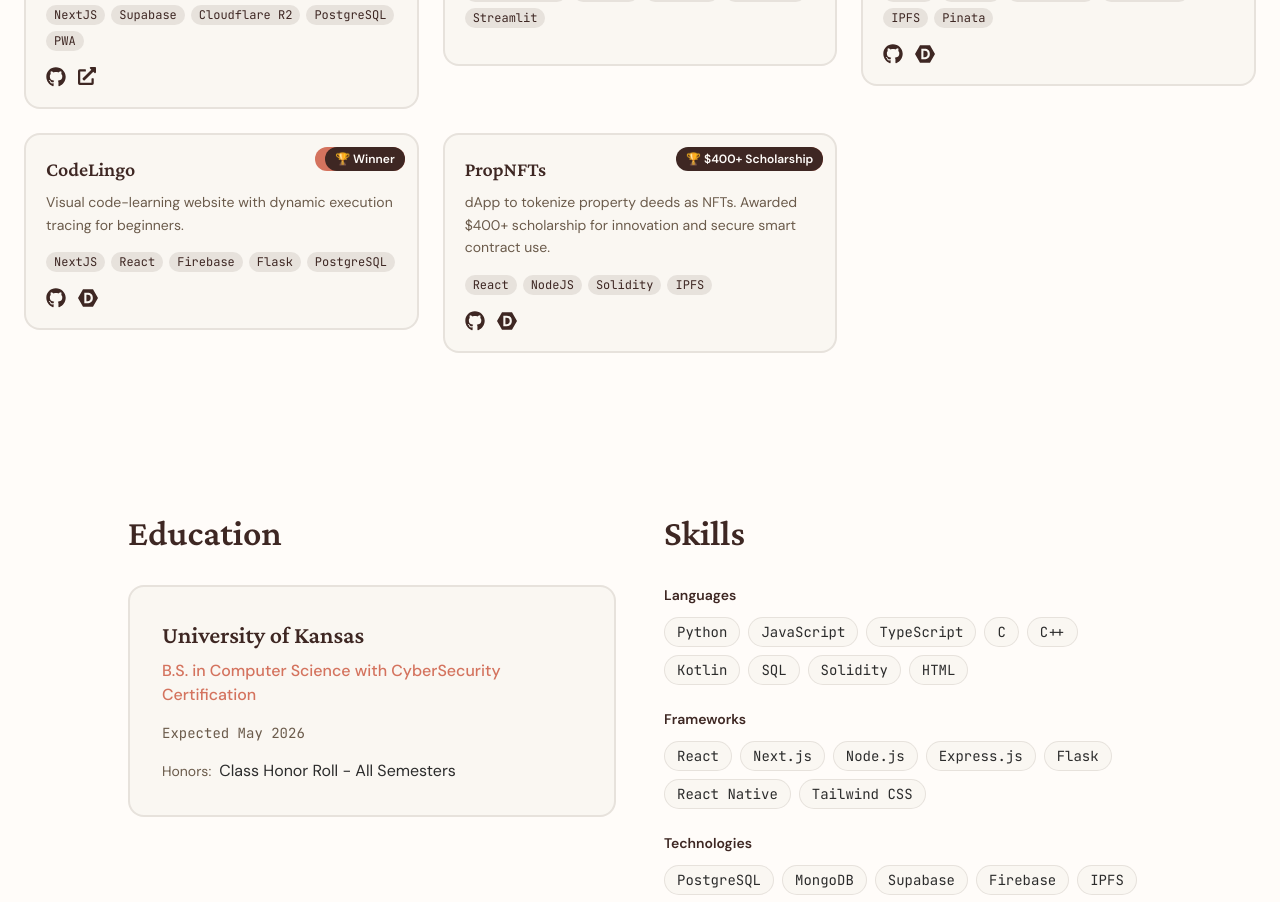
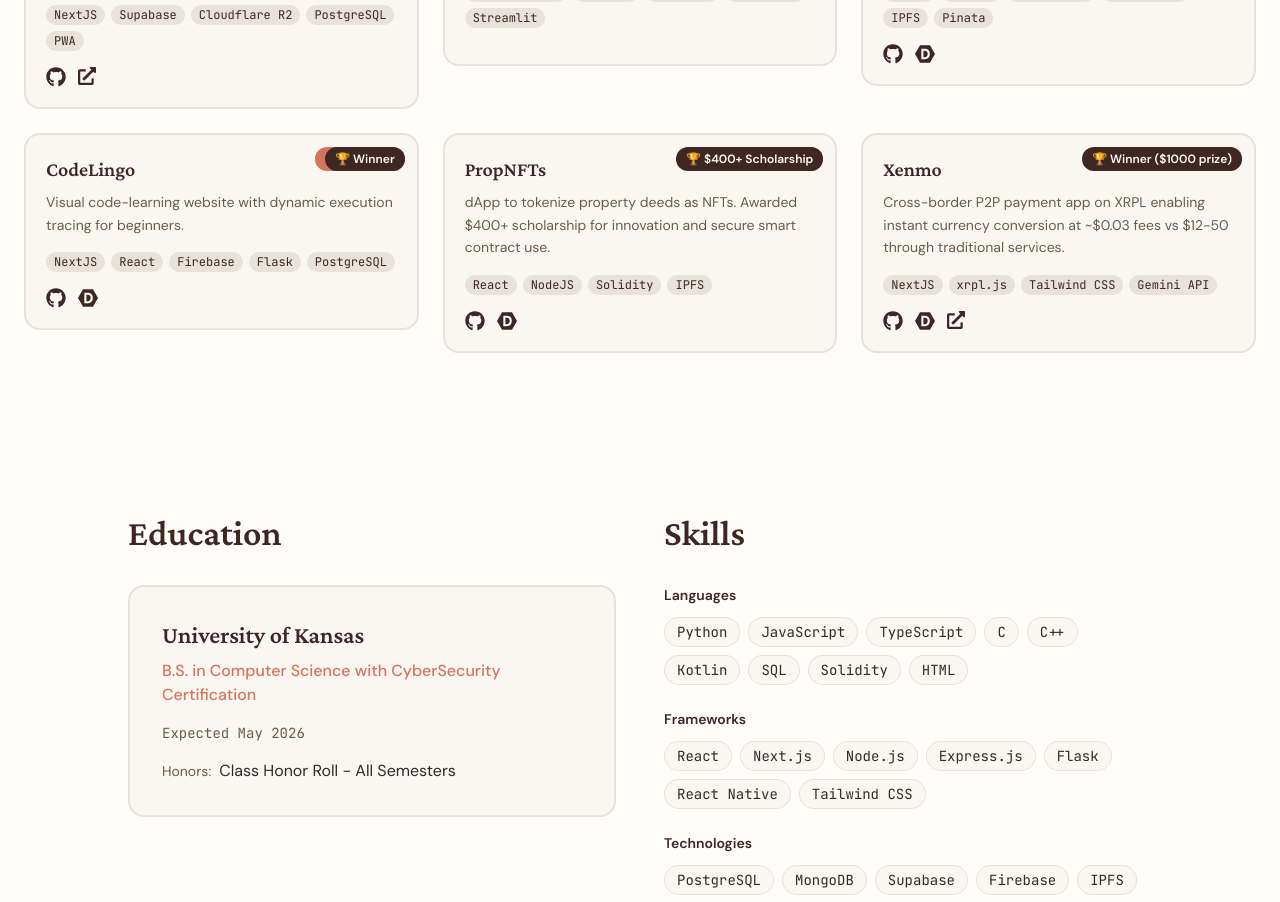
Before and after one commit to JayP04/portfolio, a Next.js app: page / in a window 1280 px wide. Shown: the part 1940-2842 px from the top of the page. Built offline with nearby package versions, Linux system fonts and the light colour scheme.

Commit message:
added Xenmo

```diff
--- a/app/page.tsx
+++ b/app/page.tsx
@@ -27,7 +27,6 @@ export default function Home() {
       detailedDescription: 'more details to come',
       technologies: ['Azure OpenAI', 'Tableau', 'Pydantic', 'Langgraph', 'Streamlit'],
       githubUrl: '',
-      devpostUrl: '',
       featured: false,
       inprogress: true,
     },
@@ -62,6 +61,18 @@ export default function Home() {
       award: '$400+ Scholarship',
       featured: true,
     },
+
+    {date: 'Mar 2026',
+    title: 'Xenmo',
+    description: 'Cross-border P2P payment app on XRPL enabling instant currency conversion at ~$0.03 fees vs $12-50 through traditional services.',
+    detailedDescription: 'Built a peer-to-peer cross-border payment web app on the XRP Ledger, enabling atomic cross-currency swaps (USD, INR, EUR, NGN) settling in 3-5 seconds at near-zero XRP fees. Implemented QR code payments for in-person transactions, conditional escrow with PREIMAGE-SHA-256 crypto-conditions for code-based remote transfers, and DEX order book integration with bid-ask spread liquidity for real-time exchange rates. Designed pathfinding-with-fallback payment engine using XRP auto-bridging, trust line security model for compliance-ready access control, and full transaction history with on-chain verification via XRPL Explorer.',
+    technologies: ['NextJS', 'xrpl.js', 'Tailwind CSS', 'Gemini API'],
+    githubUrl: 'https://github.com/JayP04/xenmo',
+    devpostUrl: 'https://devpost.com/software/xenmo',
+    liveUrl: 'https://xenmo.vercel.app',
+    award: 'Winner ($1000 prize)',
+    featured: true,
+   },
 
 
   ];
```
